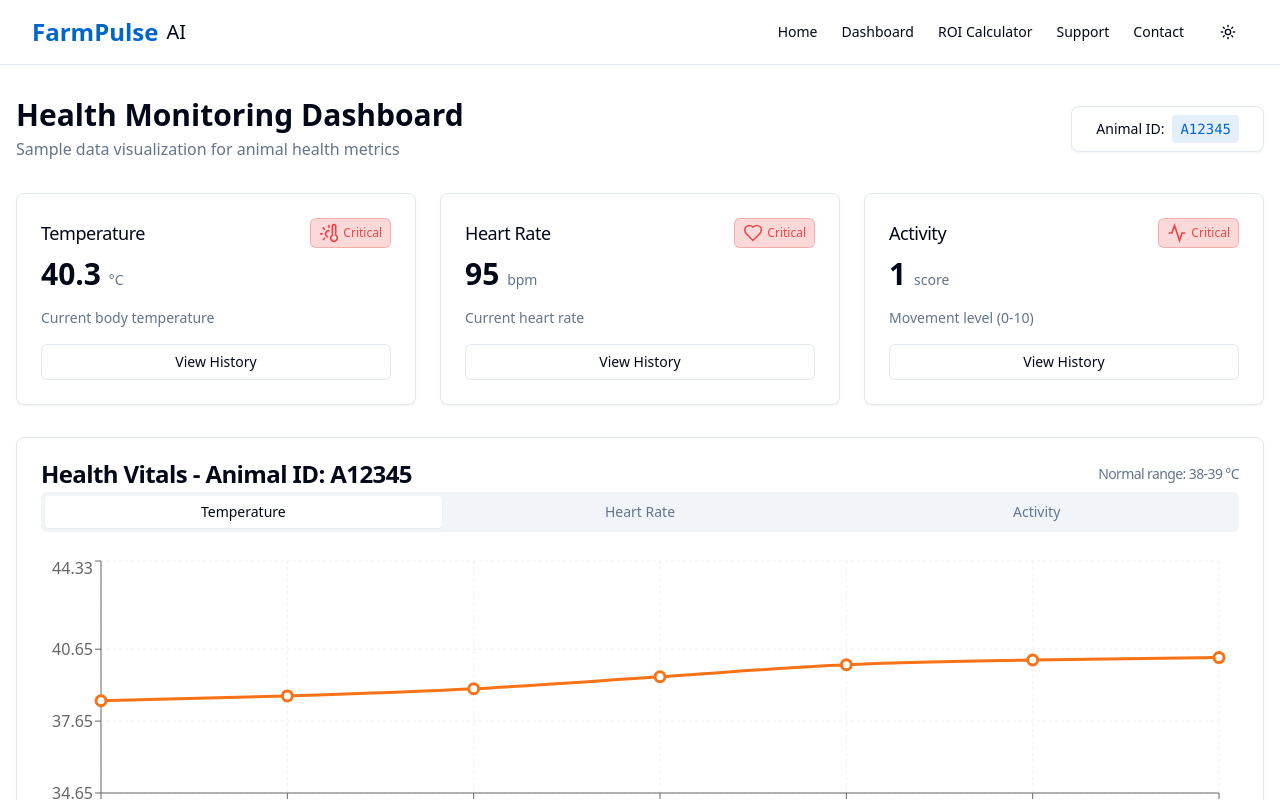
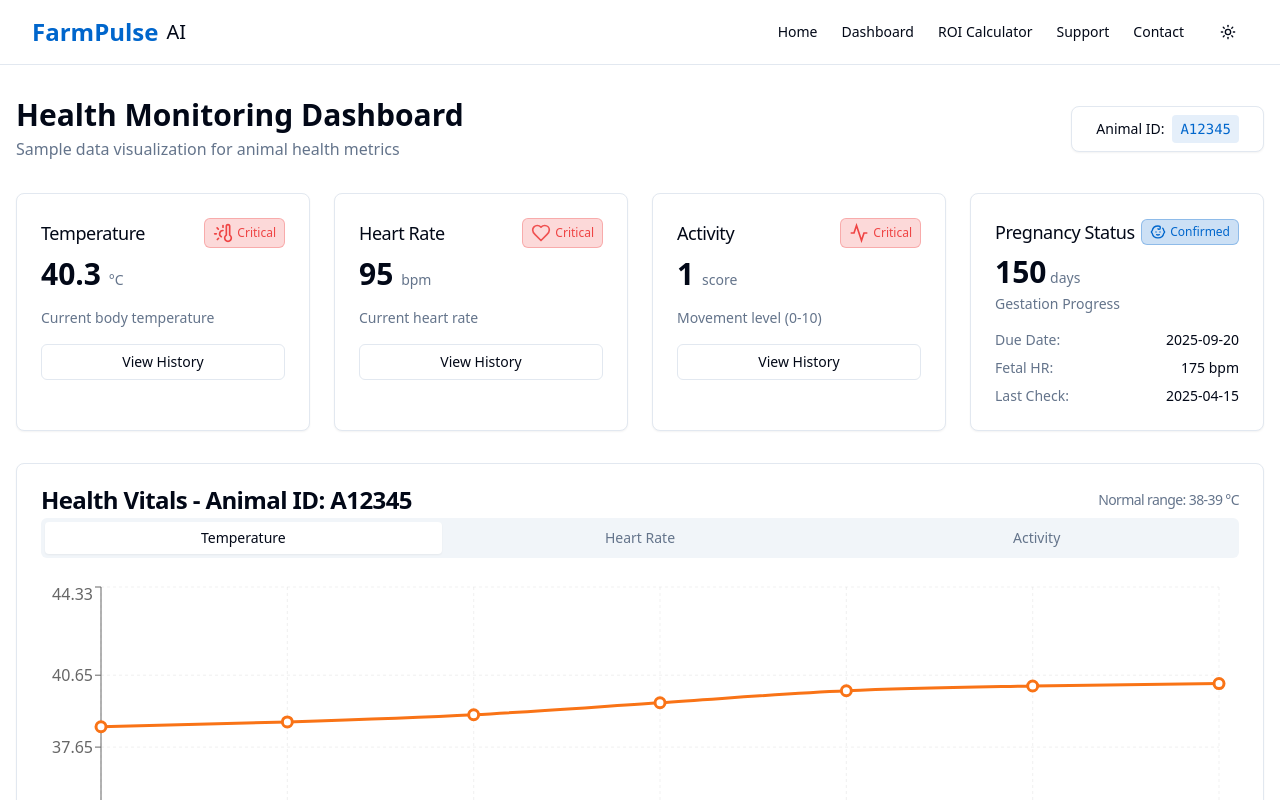
Before and after one commit to basantiroomie/farmpulse, a React (Vite) app: page /dashboard in a window 1280 px wide. Shown: the top 800 px of the page. Built offline with nearby package versions, Linux system fonts and the light colour scheme.

Commit message:
Remove CTA section and add pregnancy info
Remove the "Ready to Transform Your Animal Health Management?" section from the Index page. Add information related to cattle pregnancy to the dashboard.

```diff
--- a/src/lib/sampleData.ts
+++ b/src/lib/sampleData.ts
@@ -1,9 +1,15 @@
-
 // Sample data for 7 days of animal health metrics
 export const mockHealthData = {
   heartRate: [72, 74, 73, 90, 102, 98, 95], // Infection pattern
   temperature: [38.5, 38.7, 39, 39.5, 40, 40.2, 40.3], // Fever
   activity: [8, 8, 7, 5, 3, 2, 1], // Mobility issue
+  pregnancy: {
+    status: "Confirmed",
+    gestationDays: 150,
+    expectedDueDate: "2025-09-20",
+    lastCheckup: "2025-04-15",
+    fetalHeartRate: 175, // Normal range: 170-190 bpm
+  }
 };
 
 // Reference ranges for health metrics
@@ -23,6 +29,13 @@ export const healthRanges = {
     warning: { min: 4, max: 7 },
     // Below 4 is considered critical
   },
+  pregnancy: {
+    fetalHeartRate: {
+      normal: { min: 170, max: 190 },
+      warning: { min: 160, max: 200 },
+      // Below 160 or above 200 is considered critical
+    }
+  }
 };
 
 // Helper function to get status based on value and ranges
@@ -44,6 +57,12 @@ export const getHealthStatus = (value: number, metricType: keyof typeof healthRa
   if (metricType === 'activity') {
     if (value >= ranges.normal.min) return 'normal';
     if (value >= ranges.warning.min) return 'warning';
+    return 'critical';
+  }
+
+  if (metricType === 'pregnancy') {
+    if (value >= ranges.pregnancy.fetalHeartRate.normal.min && value <= ranges.pregnancy.fetalHeartRate.normal.max) return 'normal';
+    if (value >= ranges.pregnancy.fetalHeartRate.warning.min && value <= ranges.pregnancy.fetalHeartRate.warning.max) return 'warning';
     return 'critical';
   }
 
@@ -72,5 +91,11 @@ export const metricsInfo = {
     unit: 'score',
     description: 'Movement level (0-10)',
     icon: 'activity'
+  },
+  pregnancy: {
+    title: 'Pregnancy Status',
+    unit: 'days',
+    description: 'Gestation progress and health',
+    icon: 'baby'
   }
 };
--- a/src/pages/Dashboard.tsx
+++ b/src/pages/Dashboard.tsx
@@ -5,6 +5,7 @@ import { Tabs, TabsContent, TabsList, TabsTrigger } from "@/components/ui/tabs";
 import DashboardCard from "@/components/Dashboard/DashboardCard";
 import VitalsChart from "@/components/Dashboard/VitalsChart";
 import { mockHealthData } from "@/lib/sampleData";
+import { Baby } from "lucide-react";
 
 const Dashboard = () => {
   const [selectedAnimal, setSelectedAnimal] = useState("A12345");
@@ -42,7 +43,7 @@ const Dashboard = () => {
       </div>
 
       {/* Metrics Cards */}
-      <div className="grid grid-cols-1 md:grid-cols-3 gap-6 mb-8">
+      <div className="grid grid-cols-1 md:grid-cols-4 gap-6 mb-8">
         <DashboardCard
           title="Temperature"
           value={latestTemperature}
@@ -67,6 +68,42 @@ const Dashboard = () => {
           metricType="activity"
           onClick={() => handleViewHistory("activity")}
         />
+
+        {/* New Pregnancy Card */}
+        <Card className="transition-all hover:shadow-md">
+          <CardHeader className="flex flex-row items-center justify-between pb-2 space-y-0">
+            <CardTitle className="text-lg font-medium">Pregnancy Status</CardTitle>
+            <div className="px-2 py-1 rounded-md bg-primary/20 text-primary border border-primary/30 text-xs font-medium flex items-center gap-1">
+              <Baby className="h-4 w-4" />
+              {mockHealthData.pregnancy.status}
+            </div>
+          </CardHeader>
+          <CardContent>
+            <div className="flex flex-col space-y-4">
+              <div>
+                <div className="text-3xl font-bold">
+                  {mockHealthData.pregnancy.gestationDays}
+                  <span className="text-sm font-normal text-muted-foreground"> days</span>
+                </div>
+                <p className="text-sm text-muted-foreground mt-1">Gestation Progress</p>
+              </div>
+              <div className="space-y-2 text-sm">
+                <div className="flex justify-between">
+                  <span className="text-muted-foreground">Due Date:</span>
+                  <span className="font-medium">{mockHealthData.pregnancy.expectedDueDate}</span>
+                </div>
+                <div className="flex justify-between">
+                  <span className="text-muted-foreground">Fetal HR:</span>
+                  <span className="font-medium">{mockHealthData.pregnancy.fetalHeartRate} bpm</span>
+                </div>
+                <div className="flex justify-between">
+                  <span className="text-muted-foreground">Last Check:</span>
+                  <span className="font-medium">{mockHealthData.pregnancy.lastCheckup}</span>
+                </div>
+              </div>
+            </div>
+          </CardContent>
+        </Card>
       </div>
 
       {/* Chart Section */}
--- a/src/pages/Index.tsx
+++ b/src/pages/Index.tsx
@@ -1,4 +1,3 @@
-
 import { Button } from "@/components/ui/button";
 import { Link } from "react-router-dom";
 
@@ -171,24 +170,6 @@ const Index = () => {
           </div>
         </div>
       </section>
-
-      {/* CTA Section */}
-      <section className="py-20 bg-primary text-white">
-        <div className="container mx-auto px-4 text-center">
-          <h2 className="text-3xl font-bold mb-4">Ready to Transform Your Animal Health Management?</h2>
-          <p className="text-lg opacity-90 max-w-2xl mx-auto mb-8">
-            Join hundreds of farms already benefiting from our advanced health monitoring system.
-          </p>
-          <div className="flex flex-wrap gap-4 justify-center">
-            <Button asChild size="lg" variant="secondary">
-              <Link to="/contact">Request a Demo</Link>
-            </Button>
-            <Button asChild size="lg" variant="outline" className="border-white text-white hover:bg-white/10">
-              <Link to="/support">Learn About Implementation</Link>
-            </Button>
-          </div>
-        </div>
-      </section>
     </div>
   );
 };
```
